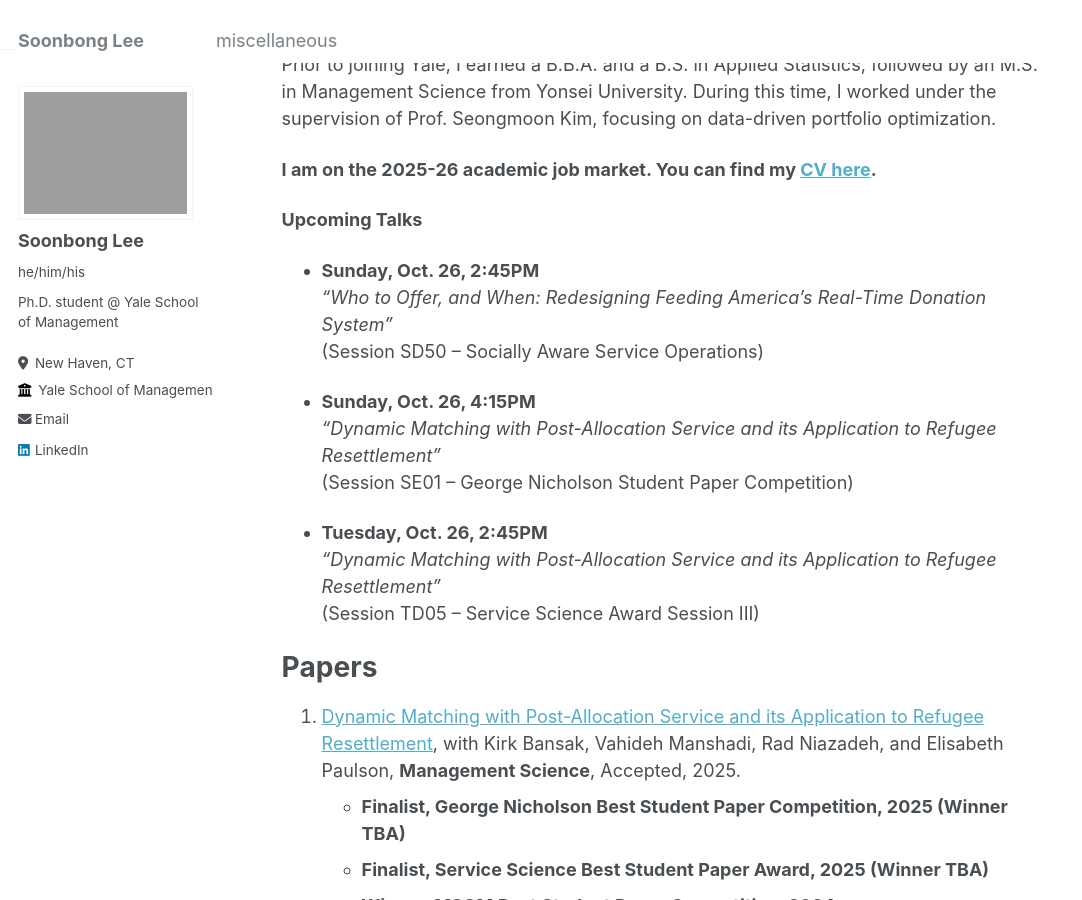
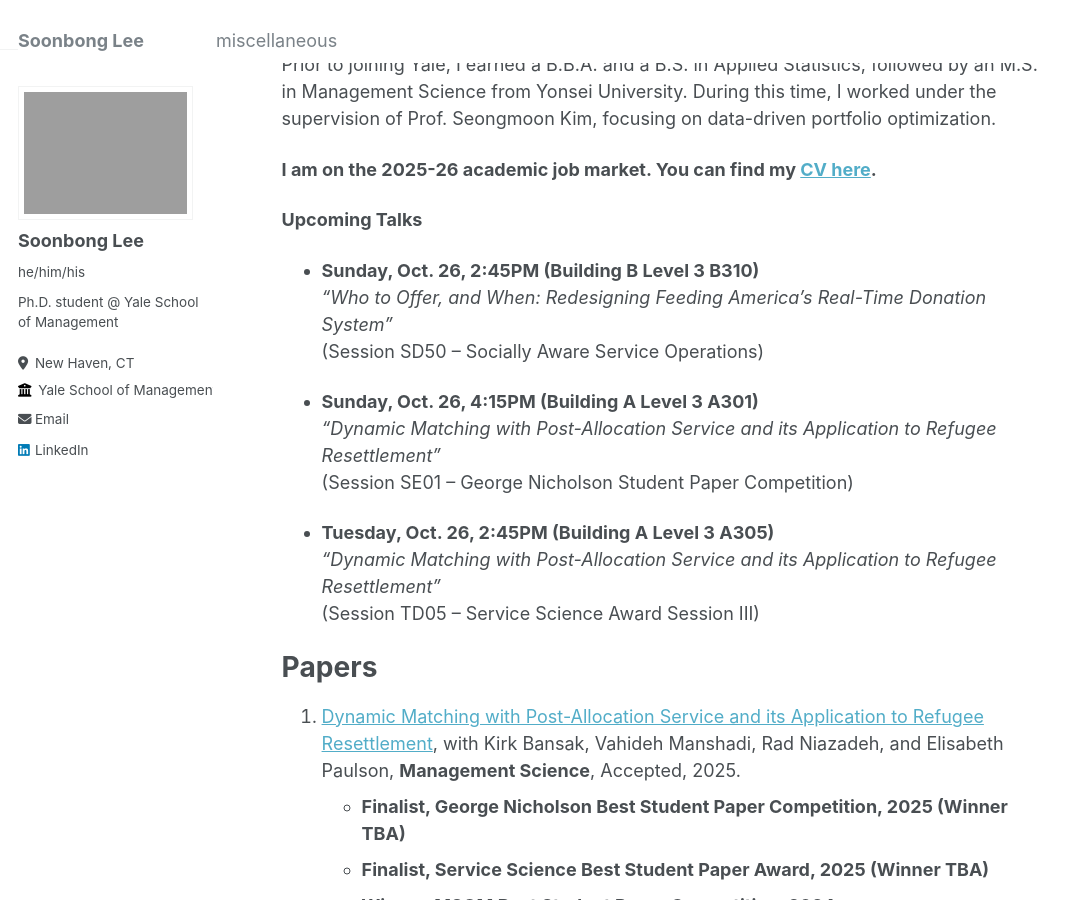
Before and after one commit to soonbong-lee/soonbong-lee.github.io, a Jekyll site: the page built from _pages/about.md, in a window 1280 px wide and 900 px high, scrolled down 409 px. Shown: the whole window, without its empty margins (0-1082 px from the left). Built offline with Jekyll 4.4.1, drawn with Linux system fonts in a browser that asks for light colours.

Commit message:
Update about.md

```diff
--- a/_pages/about.md
+++ b/_pages/about.md
@@ -17,15 +17,15 @@ Prior to joining Yale, I earned a B.B.A. and a B.S. in Applied Statistics, follo
 
 **Upcoming Talks**
 
-- **Sunday, Oct. 26, 2:45PM**
+- **Sunday, Oct. 26, 2:45PM (Building B Level 3 B310)**
   *“Who to Offer, and When: Redesigning Feeding America’s Real-Time Donation System”*
   (Session SD50 – Socially Aware Service Operations)
 
-- **Sunday, Oct. 26, 4:15PM**
+- **Sunday, Oct. 26, 4:15PM (Building A Level 3 A301)**
   *“Dynamic Matching with Post-Allocation Service and its Application to Refugee Resettlement”*
   (Session SE01 – George Nicholson Student Paper Competition)
 
-- **Tuesday, Oct. 26, 2:45PM**
+- **Tuesday, Oct. 26, 2:45PM (Building A Level 3 A305)**
   *“Dynamic Matching with Post-Allocation Service and its Application to Refugee Resettlement”*
   (Session TD05 – Service Science Award Session III)
 
```
